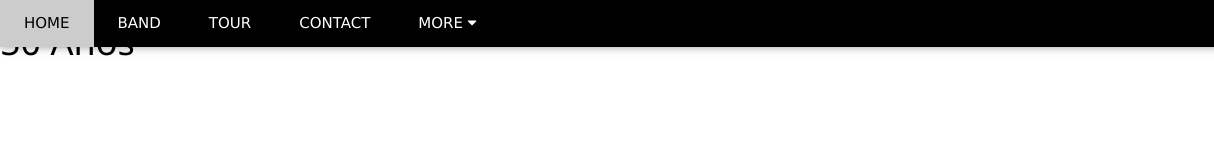
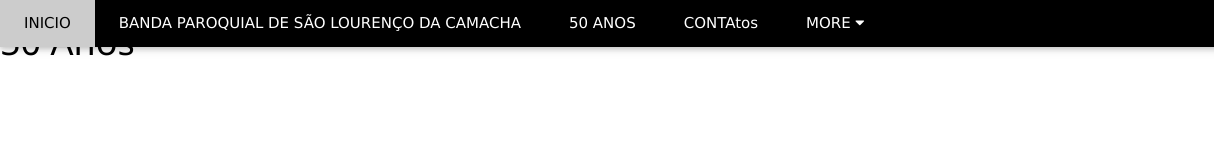
Before and after one commit to gRs3585/Banda-Paroquial-de-S-o-Louren-o-da-Camacha, a plain HTML site: page index.html in a window 1280 px wide. Shown: the full height of the page, 0-1214 px from the left. Drawn offline with Linux system fonts and the light colour scheme.

Commit message:
Add files via upload

```diff
--- a/index.html
+++ b/index.html
@@ -16,10 +16,10 @@
   <div class="w3-top">
     <div class="w3-bar w3-black w3-card">
       <a class="w3-bar-item w3-button w3-padding-large w3-hide-medium w3-hide-large w3-right" href="javascript:void(0)" onclick="myFunction()" title="Toggle Navigation Menu"><i class="fa fa-bars"></i></a>
-      <a href="#" class="w3-bar-item w3-button w3-padding-large">HOME</a>
-      <a href="#band" class="w3-bar-item w3-button w3-padding-large w3-hide-small">BAND</a>
-      <a href="#tour" class="w3-bar-item w3-button w3-padding-large w3-hide-small">TOUR</a>
-      <a href="#contact" class="w3-bar-item w3-button w3-padding-large w3-hide-small">CONTACT</a>
+      <a href="#" class="w3-bar-item w3-button w3-padding-large">INICIO</a>
+      <a href="#band" class="w3-bar-item w3-button w3-padding-large w3-hide-small">BANDA PAROQUIAL DE SÃO LOURENÇO DA CAMACHA</a>
+      <a href="#tour" class="w3-bar-item w3-button w3-padding-large w3-hide-small">50 ANOS</a>
+      <a href="#contact" class="w3-bar-item w3-button w3-padding-large w3-hide-small">CONTAtos</a>
       <div class="w3-dropdown-hover w3-hide-small">
         <button class="w3-padding-large w3-button" title="More">MORE <i class="fa fa-caret-down"></i></button>
         <div class="w3-dropdown-content w3-bar-block w3-card-4">
```
